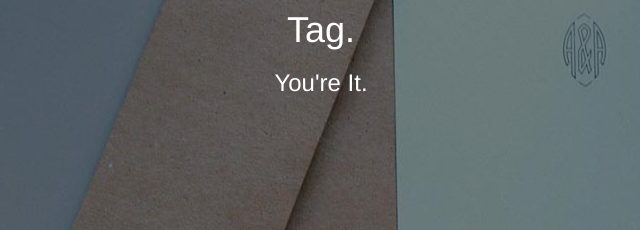
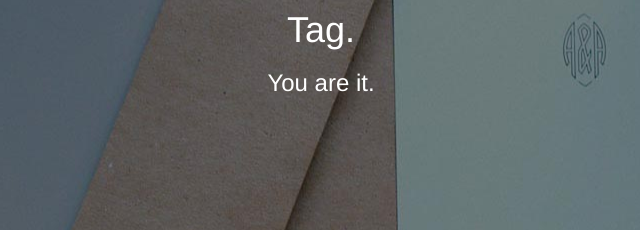
Before and after one commit to jamiecitron/jamiecitron.github.io, a plain HTML site: page index.html in a window 1280 px wide. Shown: the part 238-468 px from the top of the page, 319-959 px from the left. Drawn offline with nearby package versions, Linux system fonts and the light colour scheme.

Commit message:
You are it.

```diff
--- a/index.html
+++ b/index.html
@@ -14,7 +14,7 @@
 						<h1>
 							Tag.
 						</h1>
-						<h3> You're It.
+						<h3> You are it.
 						</h3>
 					</div>
 				</div>
```
